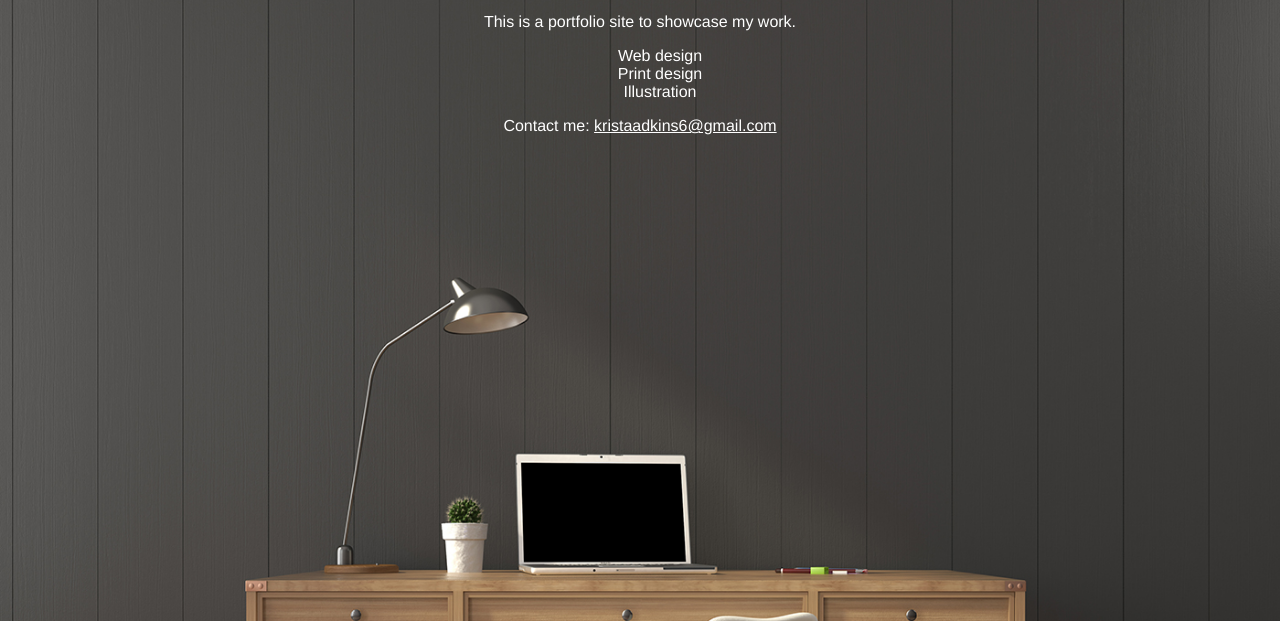
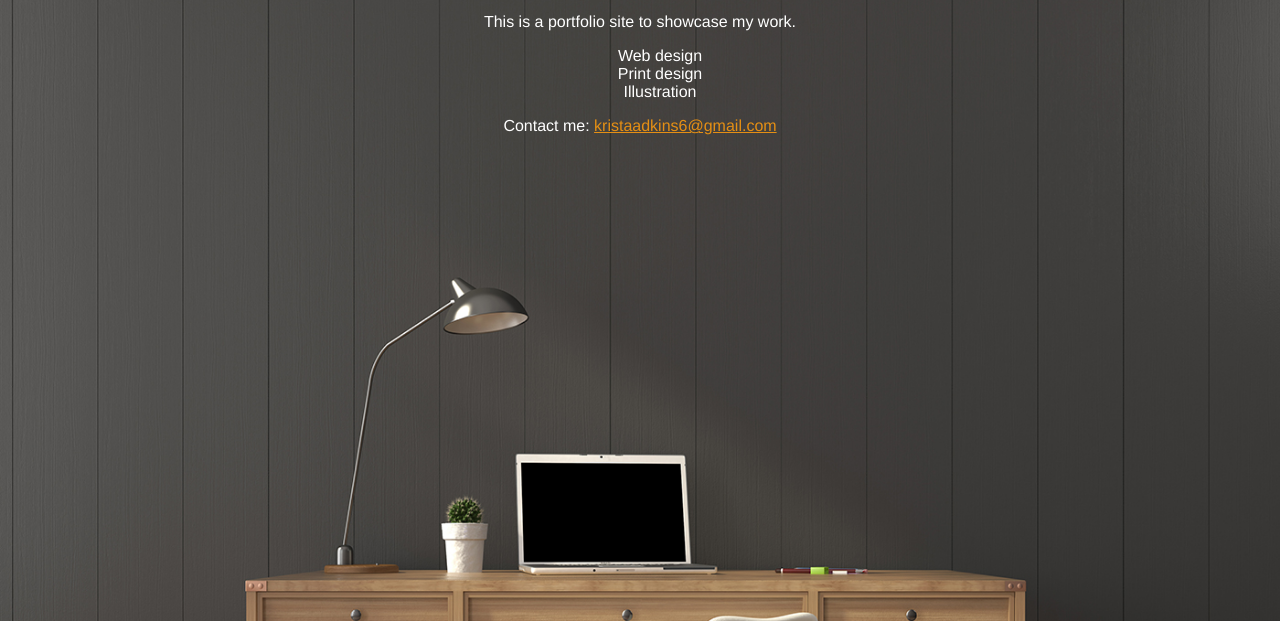
Before and after one commit to adkinskl/adkinskl.github.io, a plain HTML site: page unit_3/index.html in a window 1280 px wide. Shown: the part 179-800 px from the top of the page. Drawn offline with Linux system fonts and the light colour scheme.

Commit message:
unit 3.9

```diff
--- a/unit_3/css/style.css
+++ b/unit_3/css/style.css
@@ -26,5 +26,5 @@ li {
 }
 
 a {
-	color: #fff;
+	color: #e58f14;
 }
```
